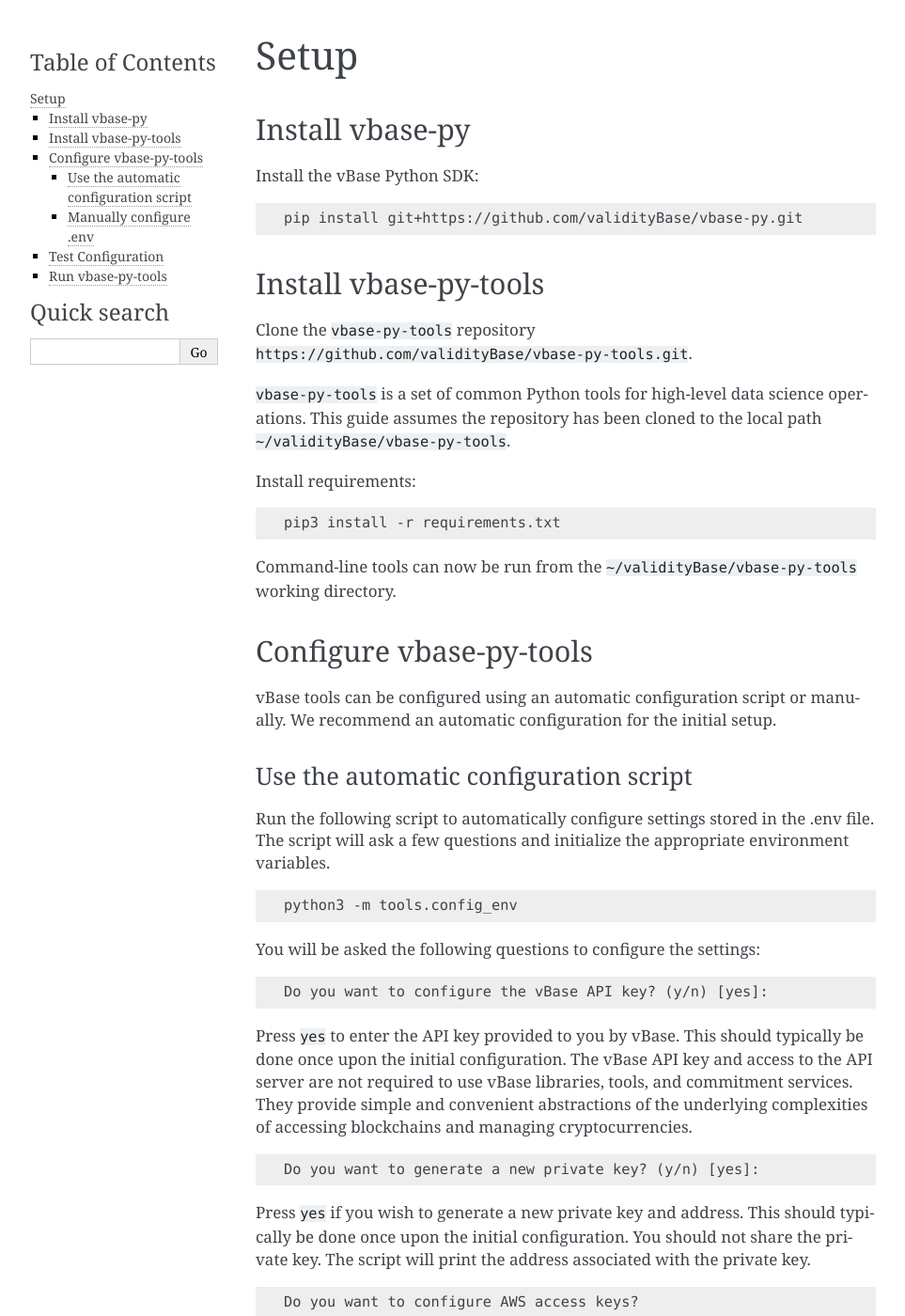
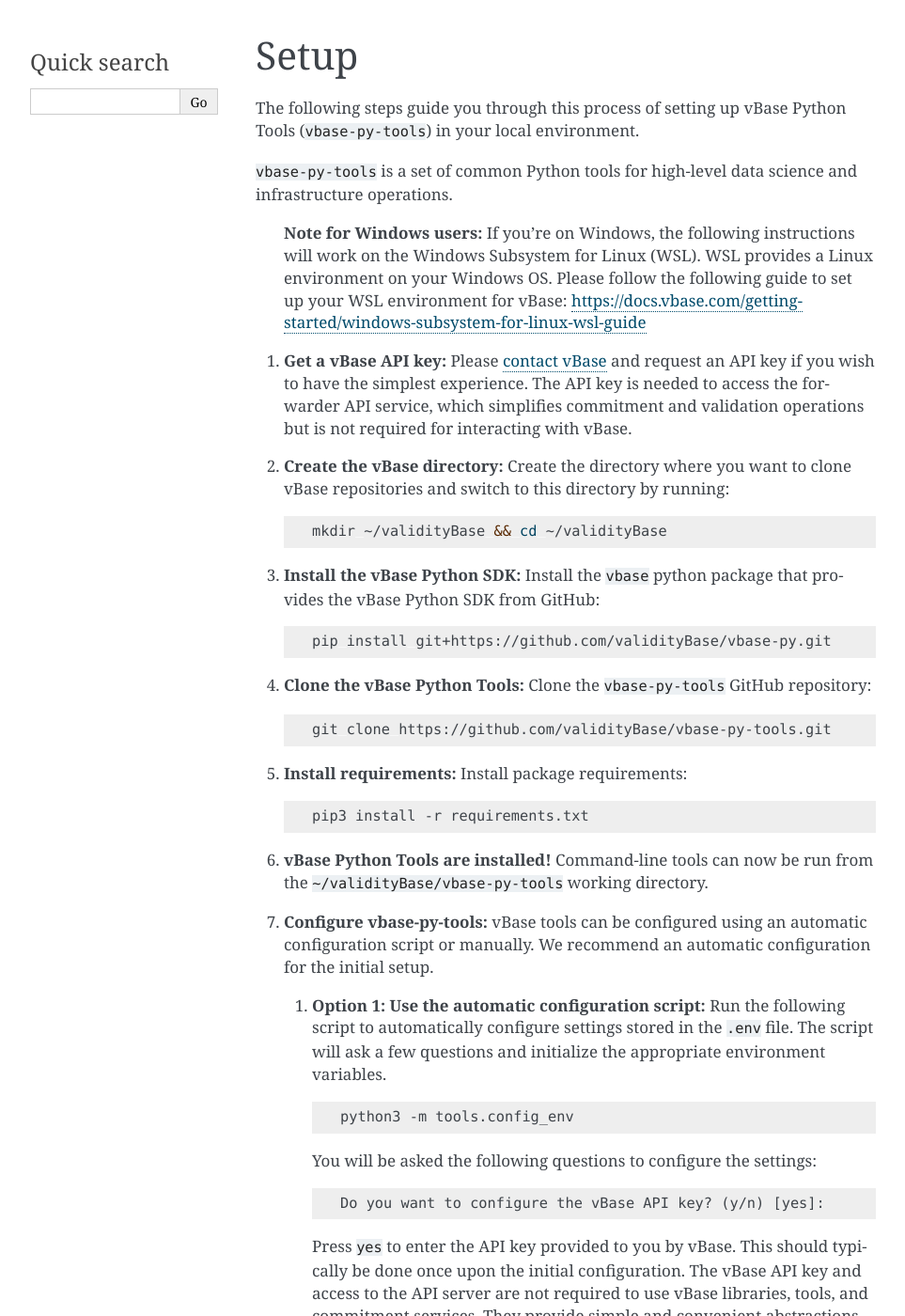
Before and after one commit to validityBase/vbase-py-tools, a Sphinx documentation site: the page built from docs/setup.md, in a window 1280 px wide and 1400 px high. Shown: the whole window at 94% size, without its empty margins (148-1111 px from the left). Built offline with Sphinx 7.4.7, drawn with Linux system fonts in a browser that asks for light colours; some of the changed text lies outside the part shown.

Commit message:
Update setup.md

````diff
--- a/docs/setup.md
+++ b/docs/setup.md
@@ -1,107 +1,119 @@
 # Setup
 
-## Install vbase-py
+The following steps guide you through this process of setting up vBase Python Tools (`vbase-py-tools`) in your local environment.
 
-Install the vBase Python SDK:
-```commandline
-pip install git+https://github.com/validityBase/vbase-py.git
-```
+`vbase-py-tools` is a set of common Python tools for high-level data science and infrastructure operations.
 
-## Install vbase-py-tools
+> **Note for Windows users:**
+    If you're on Windows, the following instructions will work on the Windows Subsystem for Linux (WSL). WSL provides a Linux environment on your Windows OS. Please follow the following guide to set up your WSL environment for vBase: [https://docs.vbase.com/getting-started/windows-subsystem-for-linux-wsl-guide](https://docs.vbase.com/getting-started/windows-subsystem-for-linux-wsl-guide)
 
-Clone the `vbase-py-tools` repository `https://github.com/validityBase/vbase-py-tools.git`.
+1. **Get a vBase API key:**
+    Please [contact vBase](https://www.vbase.com/contact/) and request an API key if you wish to have the simplest experience. The API key is needed to access the forwarder API service, which simplifies commitment and validation operations but is not required for interacting with vBase.
 
-`vbase-py-tools` is a set of common Python tools for high-level data science operations.
-This guide assumes the repository has been cloned to the local path `~/validityBase/vbase-py-tools`.
+2. **Create the vBase directory:**
+    Create the directory where you want to clone vBase repositories and switch to this directory by running:
+    ```bash
+    mkdir ~/validityBase && cd ~/validityBase
+    ```
 
-Install requirements:
-```commandline
-pip3 install -r requirements.txt
-```
-Command-line tools can now be run from the `~/validityBase/vbase-py-tools` working directory.
+3. **Install the vBase Python SDK:**
+    Install the `vbase` python package that provides the vBase Python SDK from GitHub:
+    ```bash
+    pip install git+https://github.com/validityBase/vbase-py.git
+    ```
 
-## Configure vbase-py-tools
+4. **Clone the vBase Python Tools:**
+    Clone the `vbase-py-tools` GitHub repository:
+    ```bash
+    git clone https://github.com/validityBase/vbase-py-tools.git
+    ```
 
-vBase tools can be configured using an automatic configuration script or manually.
-We recommend an automatic configuration for the initial setup.
+5. **Install requirements:**
+    Install package requirements:
+    ```commandline
+    pip3 install -r requirements.txt
+    ```
 
-### Use the automatic configuration script
+6. **vBase Python Tools are installed!**
+    Command-line tools can now be run from the `~/validityBase/vbase-py-tools` working directory.
 
-Run the following script to automatically configure settings stored in the .env file.
-The script will ask a few questions and initialize the appropriate environment variables.
 
-```commandline
-python3 -m tools.config_env
-```
+7. **Configure vbase-py-tools:**
+    vBase tools can be configured using an automatic configuration script or manually. We recommend an automatic configuration for the initial setup.
 
-You will be asked the following questions to configure the settings:
+   1. **Option 1: Use the automatic configuration script:**
+        Run the following script to automatically configure settings stored in the `.env` file. The script will ask a few questions and initialize the appropriate environment variables.
+        ```commandline
+        python3 -m tools.config_env
+        ```
+        You will be asked the following questions to configure the settings:
+        ```text
+        Do you want to configure the vBase API key? (y/n) [yes]:
+        ```
+        Press `yes` to enter the API key provided to you by vBase.
+        This should typically be done once upon the initial configuration.
+        The vBase API key and access to the API server are not required
+        to use vBase libraries, tools, and commitment services. They provide
+        simple and convenient abstractions of the underlying complexities of accessing
+        blockchains and managing cryptocurrencies.
+        ```text
+        Do you want to generate a new private key? (y/n) [yes]:
+        ```
+        Press `yes` if you wish to generate a new private key and address.
+        This should typically be done once upon the initial configuration.
+        You should not share the private key.
+        The script will print the address associated with the private key.
 
-```text
-Do you want to configure the vBase API key? (y/n) [yes]:
-```
-Press `yes` to enter the API key provided to you by vBase.
-This should typically be done once upon the initial configuration.
-The vBase API key and access to the API server are not required
-to use vBase libraries, tools, and commitment services. They provide
-simple and convenient abstractions of the underlying complexities of accessing
-blockchains and managing cryptocurrencies.
+        ```text
+        Do you want to configure AWS access keys?
+        ```
+        This is the option to configure the environment variables used for AWS access.
+        These are the same access keys as those used in AWS CLI tools
+        (https://docs.aws.amazon.com/cli/latest/userguide/cli-configure-envvars.html)
+        If you do not plan to use AWS integration tools, you can skip this option.
 
-```text
-Do you want to generate a new private key? (y/n) [yes]:
-```
-Press `yes` if you wish to generate a new private key and address.
-This should typically be done once upon the initial configuration.
-You should not share the private key.
-The script will print the address associated with the private key.
+   2. **Option 2: Manually configure .env:**
+    Configure the environment variables for `vbase-py-tools` by editing `~/validityBase/vbase-py-tools/.env`:
+    ```bash
+    # Forwarder Configuration
+    # URL of the production vBase forwarder service.
+    # Users should not change this value.
+    VBASE_FORWARDER_URL="https://api.vbase.com/forwarder/"
+    # User API key for accessing the vBase forwarder service.
+    # Users should set this value to the API key they received from vBase.
+    VBASE_API_KEY = "YOUR_VBASE_API_KEY"
+    ...
+    # User Private Key
+    # The private key for making stamps/commitments.
+    # This key signs and controls all operations -- it must be kept secret.
+    # vBase will never request this value.
+    VBASE_COMMITMENT_SERVICE_PRIVATE_KEY = "YOUR_VBASE_COMMITMENT_SERVICE_PRIVATE_KEY"
+    ...
+    # AWS configuration:
+    AWS_ACCESS_KEY_ID = "YOUR_AWS_ACCESS_KEY_ID"
+    AWS_SECRET_ACCESS_KEY = "YOUR_AWS_SECRET_ACCESS_KEY"
+    ```
+    Below are additional details on the environment variables:
+    - `FORWARDER_API_KEY` is the private API key for accessing the vBase API service.
+    - `PRIVATE_KEY` is the (private) cryptographic key suitable for signing Ethereum transactions.
+    It can be generated using any of the mature key generation tools (https://ethereum.org/en/developers/docs/accounts/#account-creation, https://support.metamask.io/hc/en-us/articles/360015289632-How-to-export-an-account-s-private-key).
+    Please keep the key private and do not disclose it to PitLabs or anyone else.
+    Only the public address associated with the key is required for validation.
+    The private key secures your access to vBase.
+    - `AWS_ACCESS_KEY_ID`, `AWS_SECRET_ACCESS_KEY` must be defined for AWS operations
+    such as S3 object commitment and validation.
 
-```text
-Do you want to configure AWS access keys?
-```
-This is the option to configure the environment variables used for AWS access.
-These are the same access keys as those used in AWS CLI tools
-https://docs.aws.amazon.com/cli/latest/userguide/cli-configure-envvars.html)
-If you do not plan to use AWS integration tools, you can skip this option.
+8. **Test Configuration:**
+    Test vBase connectivity and basic functionality:
+    ```bash
+    python3 -m tests.test_vbase_basics
+    ```
 
-### Manually configure .env
+9. **You are all set!**
+    You can now run vBase Python Tools!
 
-- Configure the environment variables for `vbase-py-tools` by editing `~/validityBase/vbase-py-tools/.env`:
-```python
-# Forwarder Configuration
-# URL of the production vBase forwarder service.
-# Users should not change this value.
-FORWARDER_ENDPOINT_URL="https://api.vbase.com/forwarder/"
-# User API key for accessing the vBase forwarder service.
-# Users should set this value to the API key they received from vBase.
-FORWARDER_API_KEY = "FORWARDER_API_KEY"
-...
-# User Private Key
-# The private key for making stamps/commitments.
-# This key signs and controls all operations -- it must be kept secret.
-# vBase will never request this value.
-PRIVATE_KEY = "0xac0974bec39a17e36ba4a6b4d238ff944bacb478cbed5efcae784d7bf4f2ff80"
-...
-# AWS configuration:
-AWS_ACCESS_KEY_ID = "AWS_ACCESS_KEY_ID"
-AWS_SECRET_ACCESS_KEY = "AWS_SECRET_ACCESS_KEY"
-```
-- Below are additional details on the environment variables:
-  - `FORWARDER_API_KEY` is the private API key for accessing the vBase API service.
-  - `PRIVATE_KEY` is the (private) cryptographic key suitable for signing Ethereum transactions.
-  It can be generated using any of the mature key generation tools (https://ethereum.org/en/developers/docs/accounts/#account-creation, https://support.metamask.io/hc/en-us/articles/360015289632-How-to-export-an-account-s-private-key).
-  Please keep the key private and do not disclose it to PitLabs or anyone else.
-  Only the public address associated with the key is required for validation.
-  The private key secures your access to vBase.
-  - `AWS_ACCESS_KEY_ID`, `AWS_SECRET_ACCESS_KEY` must be defined for AWS operations such as S3 object commitment and validation.
-
-## Test Configuration
-Test vBase connectivity and basic functionality:
-```commandline
-python3 -m tests.test_vbase_basics
-```
-
-## Run vbase-py-tools
-
-vBase Python tools are now installed and configured. You can run them from the command line:
-```commandline
-python3 -m tools.commit_s3_objects --h
-```
+10. **Run vbase-py-tools:**
+    vBase Python tools are now installed and configured. You can run them from the command line:
+    ```bash
+    python3 -m tools.commit_s3_objects --h
+    ```
````
